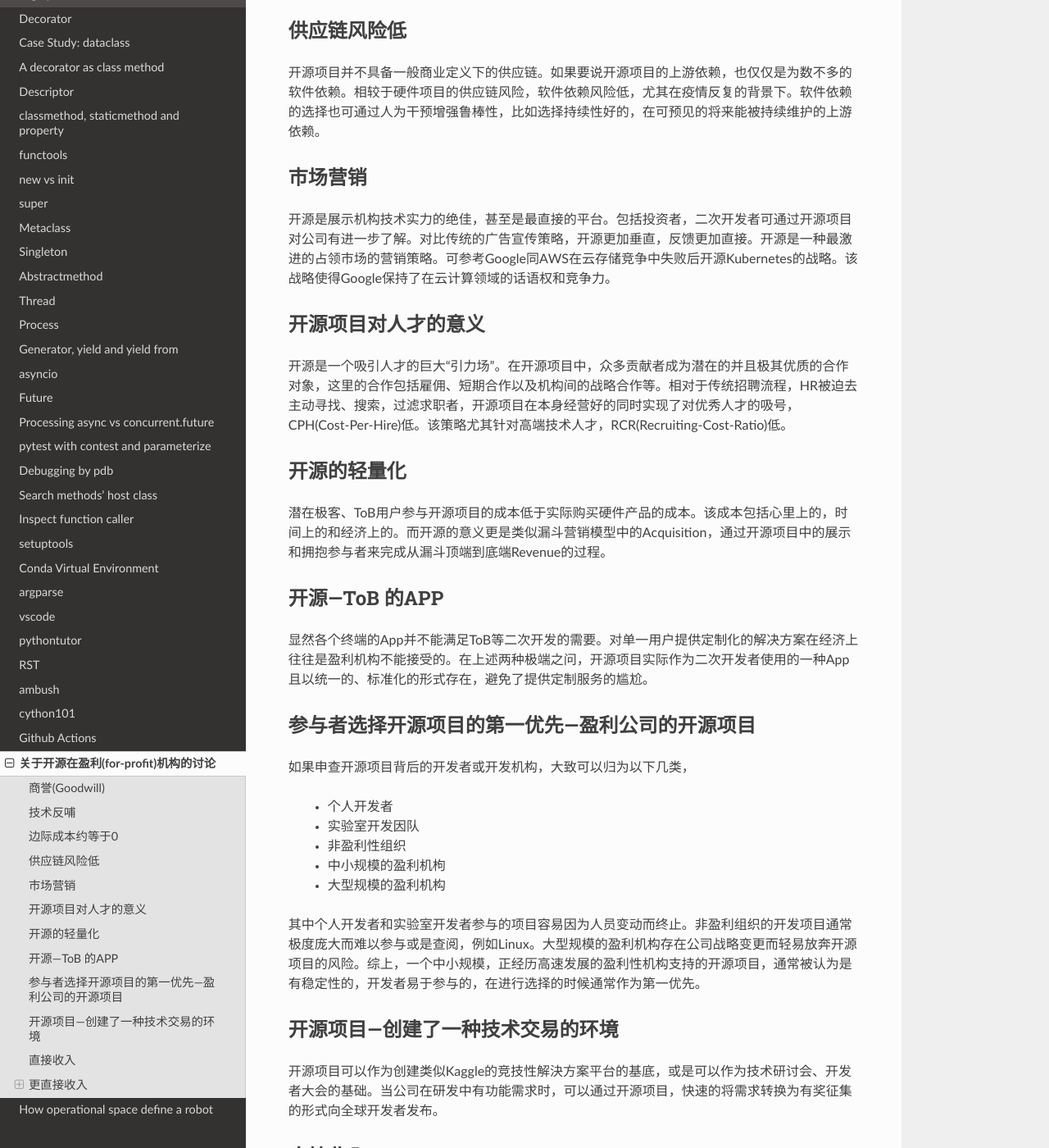
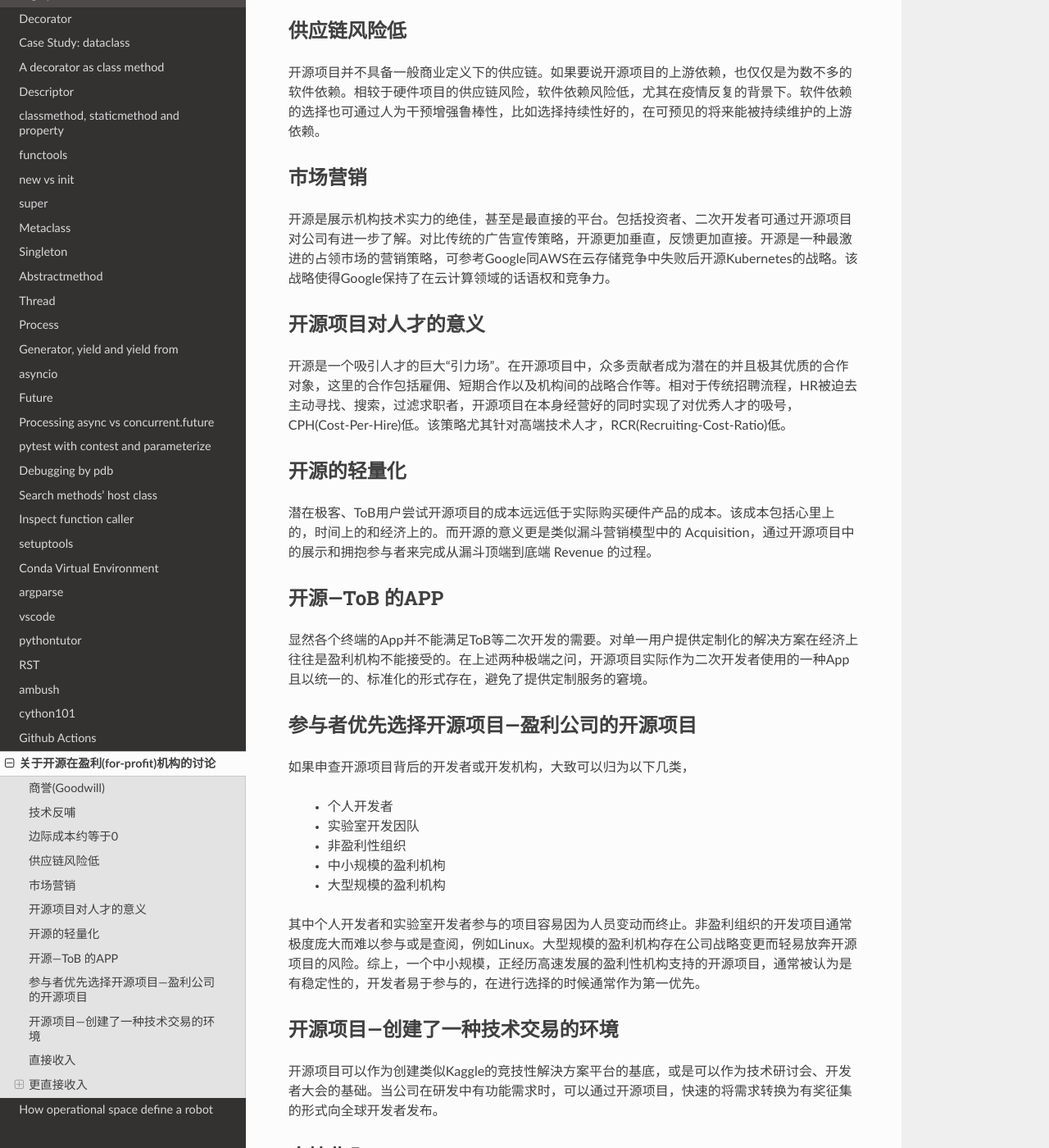
Before and after one commit to ke-zhang-rd/krystal, a Sphinx documentation site: the page built from docs/source/opensource.rst, in a window 1280 px wide and 1400 px high, scrolled down 831 px. Shown: the whole window at 82% size. Built offline with Sphinx 7.4.7 and the Read the Docs theme 2.0.0, drawn with Linux system fonts in a browser that asks for light colours.

Commit message:
Update opensource.rst

```diff
--- a/docs/source/opensource.rst
+++ b/docs/source/opensource.rst
@@ -34,7 +34,7 @@
 
 市场营销
 ~~~~~~~~
-开源是展示机构技术实力的绝佳，甚至是最直接的平台。包括投资者，二次开发者可通过开源项目对公司有进一步了解。对比传统的广告宣传策略，开源更加垂直，反馈更加直接。开源是一种最激进的占领市场的营销策略。可参考Google同AWS在云存储竞争中失败后开源Kubernetes的战略。该战略使得Google保持了在云计算领域的话语权和竞争力。
+开源是展示机构技术实力的绝佳，甚至是最直接的平台。包括投资者、二次开发者可通过开源项目对公司有进一步了解。对比传统的广告宣传策略，开源更加垂直，反馈更加直接。开源是一种最激进的占领市场的营销策略，可参考Google同AWS在云存储竞争中失败后开源Kubernetes的战略。该战略使得Google保持了在云计算领域的话语权和竞争力。
 
 
 开源项目对人才的意义
@@ -44,16 +44,16 @@
 
 开源的轻量化
 ~~~~~~~~~~~~
-潜在极客、ToB用户参与开源项目的成本低于实际购买硬件产品的成本。该成本包括心里上的，时间上的和经济上的。而开源的意义更是类似漏斗营销模型中的Acquisition，通过开源项目中的展示和拥抱参与者来完成从漏斗顶端到底端Revenue的过程。
+潜在极客、ToB用户尝试开源项目的成本远远低于实际购买硬件产品的成本。该成本包括心里上的，时间上的和经济上的。而开源的意义更是类似漏斗营销模型中的 Acquisition，通过开源项目中的展示和拥抱参与者来完成从漏斗顶端到底端 Revenue 的过程。
 
 
 开源---ToB 的APP
 ~~~~~~~~~~~~~~~~
-显然各个终端的App并不能满足ToB等二次开发的需要。对单一用户提供定制化的解决方案在经济上往往是盈利机构不能接受的。在上述两种极端之问，开源项目实际作为二次开发者使用的一种App且以统一的、标准化的形式存在，避免了提供定制服务的尴尬。
+显然各个终端的App并不能满足ToB等二次开发的需要。对单一用户提供定制化的解决方案在经济上往往是盈利机构不能接受的。在上述两种极端之问，开源项目实际作为二次开发者使用的一种App且以统一的、标准化的形式存在，避免了提供定制服务的窘境。
 
 
-参与者选择开源项目的第一优先---盈利公司的开源项目
-~~~~~~~~~~~~~~~~~~~~~~~~~~~~~~~~~~~~~~~~~~~~~~~~~~
+参与者优先选择开源项目---盈利公司的开源项目
+~~~~~~~~~~~~~~~~~~~~~~~~~~~~~~~~~~~~~~~~~~~~~~
 如果申查开源项目背后的开发者或开发机构，大致可以归为以下几类，
 
   * 个人开发者
```
